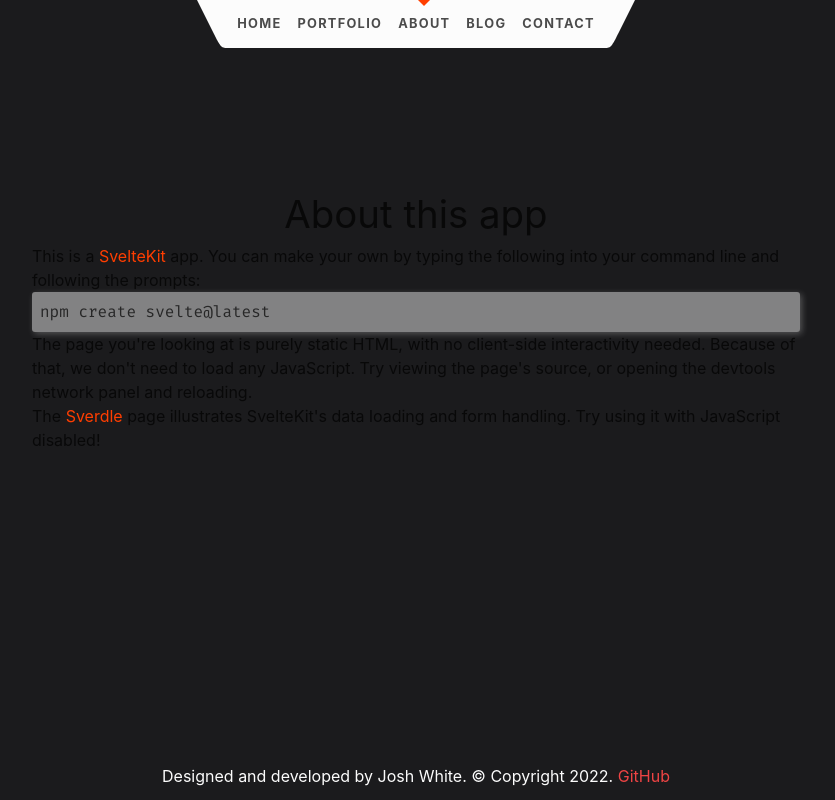
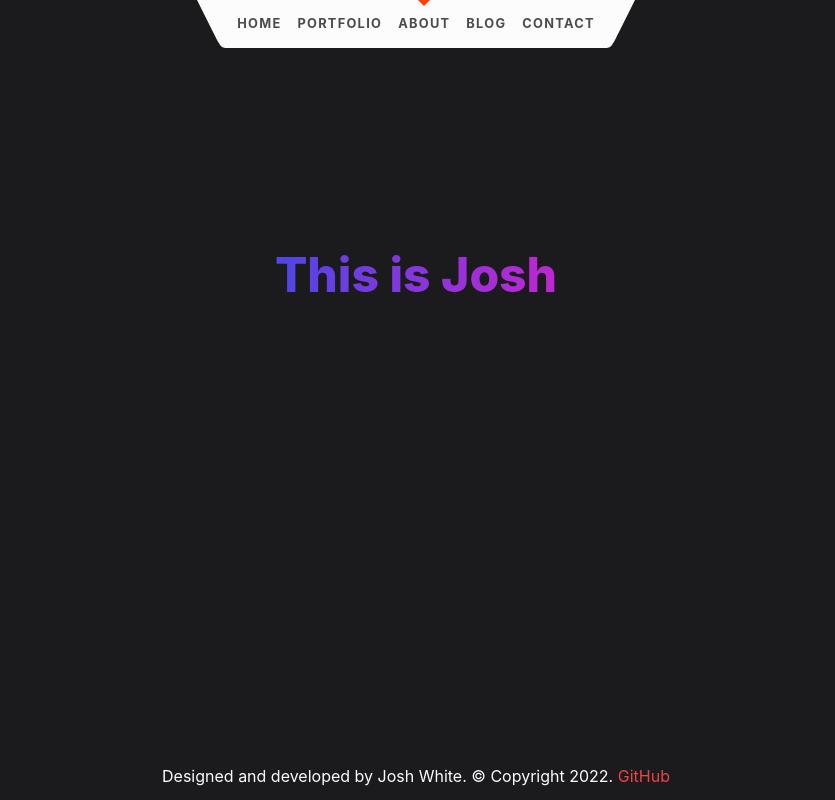
Before and after one commit to jojawhi/sveltekit-portfolio, a SvelteKit app: page /about in a window 1280 px wide. Shown: the whole page, without its empty margins (224-1059 px from the left). Built offline with nearby package versions, Linux system fonts and the light colour scheme.

Commit message:
refactored button component for customizability; made hero Text h1 instead of p, converted all page titles to hero Text

```diff
--- a/src/lib/common/Button.svelte
+++ b/src/lib/common/Button.svelte
@@ -1,7 +1,13 @@
 <script lang="ts">
 	export let onClick: () => void;
+	export let type: string = 'default';
+
+	const buttonTypes: { [key: string]: string } = {
+		default:
+			'font-bold px-8 py-4 mt-4 w-min rounded-lg transition-all duration-300 bg-gradient-to-r to-pink-400 via-indigo-500 from-pink-400 bg-size-200 bg-pos-0 hover:bg-pos-100'
+	};
 </script>
 
-<button class="w-min bg-white mx-auto" on:click={onClick}>
+<button class={buttonTypes[type]} on:click={onClick}>
 	<slot />
 </button>
--- a/src/lib/common/Text.svelte
+++ b/src/lib/common/Text.svelte
@@ -18,6 +18,10 @@
 	<h3 class={textTypes[type]}>
 		{content}
 	</h3>
+{:else if type === 'hero'}
+	<h1 class={textTypes[type]}>
+		{content}
+	</h1>
 {:else}
 	<p class={textTypes[type]}>
 		{content}
--- a/src/routes/+layout.svelte
+++ b/src/routes/+layout.svelte
@@ -1,4 +1,5 @@
 <script lang="ts">
+	import { fade } from 'svelte/transition';
 	import Header from './Header.svelte';
 	import Link from '$lib/common/Link.svelte';
 	import { nameStore } from '$lib/stores/name';
@@ -13,8 +14,10 @@
 <div class="app">
 	<Header />
 
-	<main>
+	<main in:fade={{ duration: 150 }} out:fade={{ duration: 150 }}>
+		<!-- <div class="content-wrapper" in:fade={{ duration: 150 }} out:fade={{ duration: 150 }}> -->
 		<slot />
+		<!-- </div> -->
 	</main>
 
 	<footer>
--- a/src/routes/about/+page.svelte
+++ b/src/routes/about/+page.svelte
@@ -1,12 +1,16 @@
+<script lang="ts">
+	import Text from '$lib/common/Text.svelte';
+</script>
+
 <svelte:head>
 	<title>About Josh</title>
 	<meta name="description" content="Information web and software developer Josh White" />
 </svelte:head>
 
 <div class="text-column">
-	<h1>About this app</h1>
+	<Text type="hero" content="This is Josh" />
 
-	<p>
+	<!-- <p>
 		This is a <a href="https://kit.svelte.dev">SvelteKit</a> app. You can make your own by typing the
 		following into your command line and following the prompts:
 	</p>
@@ -22,5 +26,5 @@
 	<p>
 		The <a href="/sverdle">Sverdle</a> page illustrates SvelteKit's data loading and form handling. Try
 		using it with JavaScript disabled!
-	</p>
+	</p> -->
 </div>
--- a/src/routes/blog/+page.svelte
+++ b/src/routes/blog/+page.svelte
@@ -1,3 +1,12 @@
-<div class="">
-  <h1>Blog</h1>
+<script lang="ts">
+	import Text from '$lib/common/Text.svelte';
+</script>
+
+<svelte:head>
+	<title>About Josh</title>
+	<meta name="description" content="Josh White's tech, philosophy, and politics blog" />
+</svelte:head>
+
+<div class="text-column">
+	<Text type="hero" content="Josh's innermost thoughts" />
 </div>
--- a/src/routes/contact/+page.svelte
+++ b/src/routes/contact/+page.svelte
@@ -1,4 +1,5 @@
 <script lang="ts">
+	import Text from '$lib/common/Text.svelte';
 	import Pokeball from './../../lib/Pokeball.svelte';
 	import Button from '$lib/common/Button.svelte';
 	import { nameStore } from '$lib/stores/name';
@@ -17,7 +18,7 @@
 </svelte:head>
 
 <div class="container flex flex-col mx-auto">
-	<h1 class="text-white">Contact</h1>
+	<Text type="hero" content="Contact Josh" />
 	<button
 		class="font-bold px-8 py-4 mt-4 rounded-lg transition-all duration-300 bg-gradient-to-r to-pink-400 via-indigo-500 from-pink-400 bg-size-200 bg-pos-0 hover:bg-pos-100"
 		on:click={() => activateLetter(6)}>Activate Final Letter!</button
--- a/src/routes/portfolio/+page.svelte
+++ b/src/routes/portfolio/+page.svelte
@@ -1,4 +1,5 @@
 <script lang="ts">
+	import Text from '$lib/common/Text.svelte';
 	import ProjectCard from '$lib/ProjectCard.svelte';
 
 	const projects = [
@@ -54,7 +55,7 @@
 </svelte:head>
 
 <div class="project-container flex-col">
-	<h1 class="text-white">Portfolio</h1>
+	<Text type="hero" content="Software Development and Graphic Design Projects" />
 	{#each projects as project, i}
 		<ProjectCard {project} key={i + 1} />
 	{/each}
```
